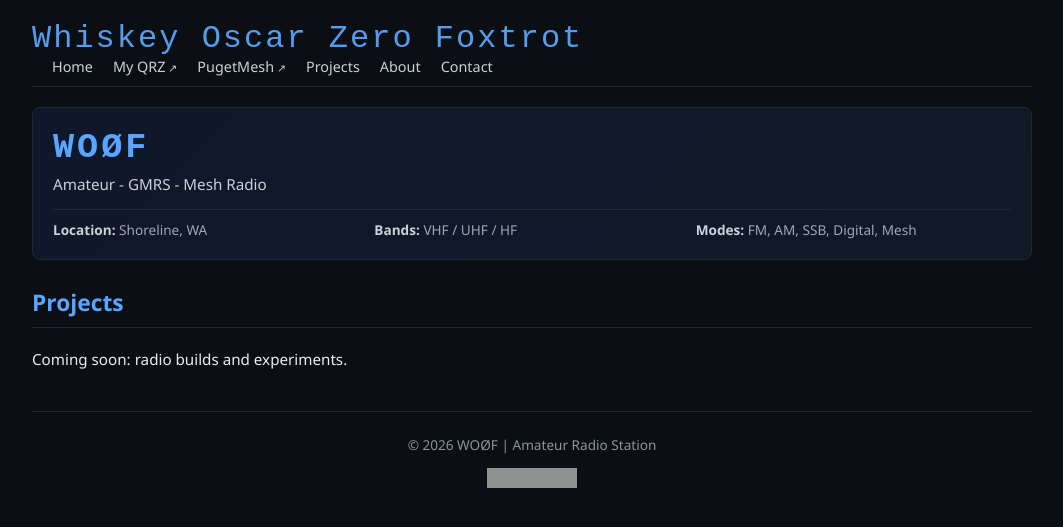
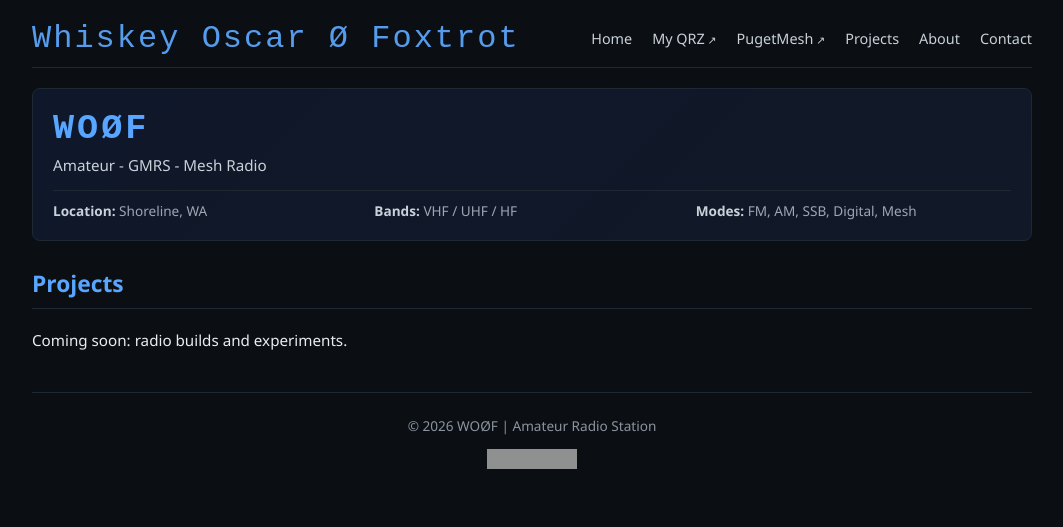
Before and after one commit to Lymitliss/Lymitliss.github.io, a Jekyll site: the page built from projects.md, in a window 1280 px wide. Shown: the top 527 px of the page, without its empty margins (108-1171 px from the left). Built offline with Jekyll 4.4.1, drawn with Linux system fonts in a browser that asks for light colours; grey boxes are pictures that could not be loaded.

Commit message:
Update default.html

```diff
--- a/_layouts/default.html
+++ b/_layouts/default.html
@@ -13,7 +13,9 @@
 <body>
   <div class="container">
     <nav class="navbar">
-      <a href="{{ '/' | relative_url }}" class="logo signal-pulse">Whiskey Oscar Zero Foxtrot</a>
+      <a href="{{ '/' | relative_url }}" class="logo signal-pulse">
+        Whiskey Oscar <span class="callsign-zero">Ø</span> Foxtrot
+      </a>
       <div class="nav-links">
         <a href="{{ '/' | relative_url }}">Home</a>
         <a href="https://www.qrz.com/db/WO0F" target="_blank" rel="noopener">My QRZ</a>
```
